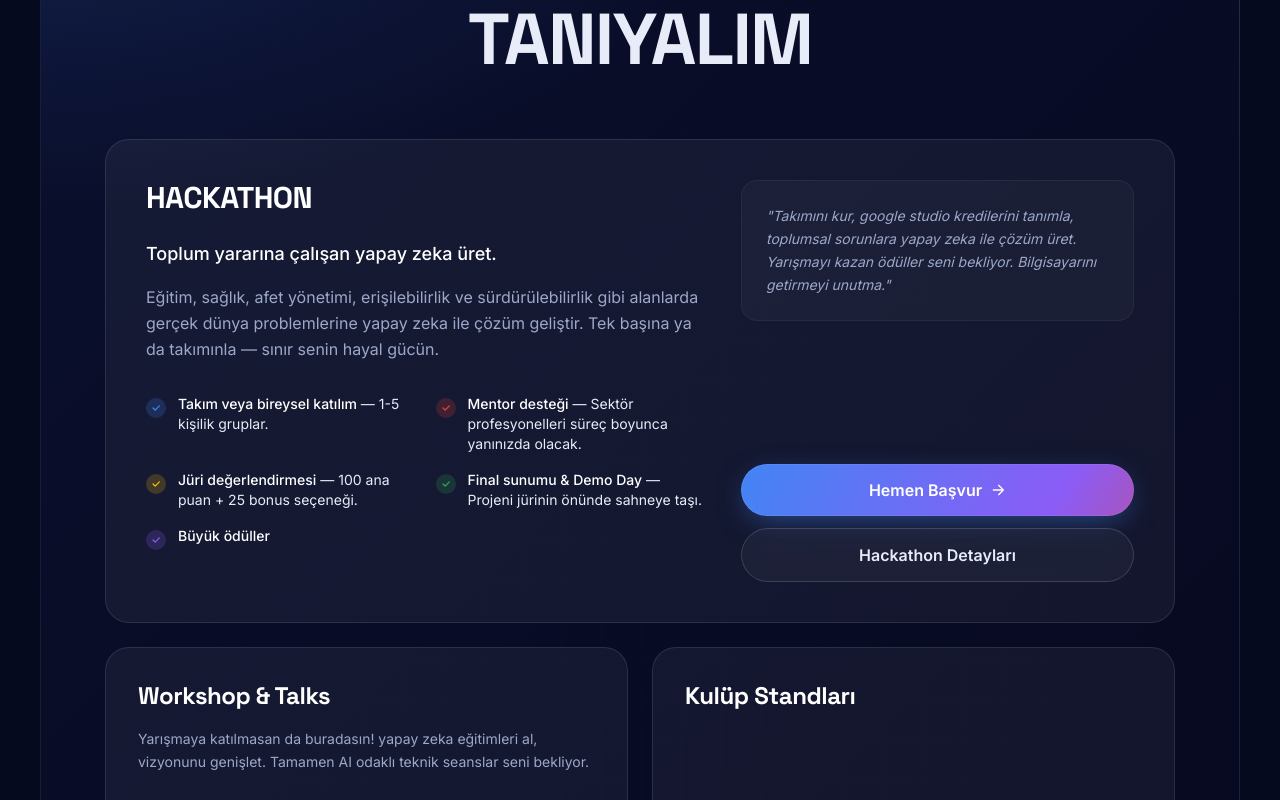
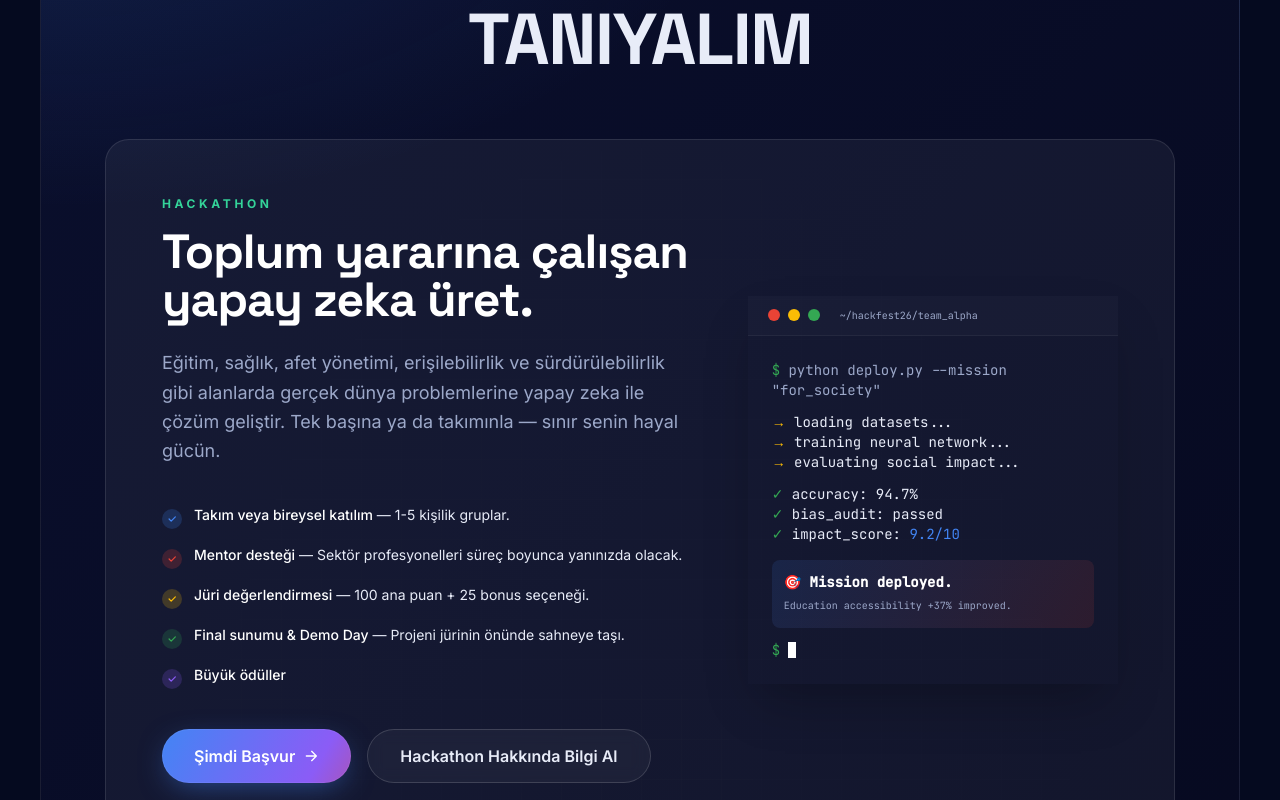
Before and after one commit to BeyzaESER22/HackatonWebSitesi, a Next.js app: page / in a window 1280 px wide. Shown: the part 3540-4340 px from the top of the page. Built offline with nearby package versions, Linux system fonts and the light colour scheme; no server answers.

Commit message:
Layout: pixel-perfect fix for large rectangular card with 2-column hero-style layout

```diff
--- a/src/components/sections/Highlights.js
+++ b/src/components/sections/Highlights.js
@@ -6,6 +6,7 @@ import { Button, ArrowRightIcon } from '@/components/ui/Button';
 import { RevealOnScroll } from '@/components/effects/RevealOnScroll';
 import { sponsors } from '@/data/sponsors';
 import { COLORS } from '@/lib/constants';
+import { useApp } from '@/context/AppContext';
 
 const bullets = [
   { color: COLORS.blue,   bold: 'Takım veya bireysel katılım', tail: ' — 1-5 kişilik gruplar.' },
@@ -16,6 +17,7 @@ const bullets = [
 ];
 
 export function Highlights() {
+  const { openModal } = useApp();
   const mainSponsors = sponsors.filter(s => s.size === 'main');
   const supportSponsors = sponsors.filter(s => s.size === 'support');
 
@@ -57,46 +59,53 @@ export function Highlights() {
                 </h2>
               </div>
 
-              {/* Layout Restructure: 1 Large on Top, 2 Squares Below */}
+              {/* Layout Restructure: 1 Large on Top (Hero Fix Layout), 2 Squares Below */}
               <div className="flex flex-col gap-6 mb-12">
-                {/* 1. Large Rectangular Card (Hackathon) */}
-                <div className="bg-white/5 border border-white/10 rounded-3xl p-8 md:p-10 flex flex-col hover:bg-white/[0.08] transition-all group w-full">
-                  <div className="grid lg:grid-cols-12 gap-8 items-start">
-                    <div className="lg:col-span-7">
-                      <h3 className="font-display text-3xl font-bold text-white mb-6">HACKATHON</h3>
-                      <p className="text-white font-medium text-lg mb-4">Toplum yararına çalışan yapay zeka üret.</p>
-                      <p className="text-ink-dim leading-relaxed mb-8">
+
+                {/* 1. Large Rectangular Card (Hackathon) — FIXED HERO LAYOUT */}
+                <div className="bg-white/5 border border-white/10 rounded-3xl p-8 md:p-12 lg:p-14 flex flex-col hover:bg-white/[0.07] transition-all group w-full overflow-hidden relative">
+                  <div className="grid lg:grid-cols-12 gap-12 items-center relative z-10">
+
+                    {/* LEFT SIDE (60%) */}
+                    <div className="lg:col-span-7 text-left">
+                      <div className="text-xs font-bold uppercase tracking-[0.3em] text-emerald-400 mb-4">HACKATHON</div>
+                      <h3 className="font-display text-4xl md:text-5xl font-bold text-white mb-6 leading-tight">
+                        Toplum yararına çalışan <span className="hf-text-gradient">yapay zeka</span> üret.
+                      </h3>
+                      <p className="text-ink-dim text-lg mb-10 leading-relaxed max-w-xl">
                         Eğitim, sağlık, afet yönetimi, erişilebilirlik ve sürdürülebilirlik gibi alanlarda gerçek dünya problemlerine yapay zeka ile çözüm geliştir. Tek başına ya da takımınla — sınır senin hayal gücün.
                       </p>
 
-                      <ul className="grid sm:grid-cols-2 gap-4 mb-8">
+                      {/* Feature List */}
+                      <ul className="space-y-4 mb-10">
                         {bullets.map((b, i) => (
-                          <li key={i} className="flex items-start gap-3">
+                          <li key={i} className="flex items-start gap-3 text-sm">
                             <span className="mt-1 w-5 h-5 rounded-full flex items-center justify-center shrink-0" style={{ background: `${b.color}33` }}>
                               <svg width="10" height="10" viewBox="0 0 24 24" fill="none">
                                 <path d="M5 12l5 5L20 7" stroke={b.color} strokeWidth="3" strokeLinecap="round" strokeLinejoin="round" />
                               </svg>
                             </span>
-                            <span className="text-sm"><span className="text-white font-medium">{b.bold}</span>{b.tail}</span>
+                            <span><span className="text-white font-medium">{b.bold}</span>{b.tail}</span>
                           </li>
                         ))}
                       </ul>
+
+                      {/* CTA Buttons - Aligned Left */}
+                      <div className="flex flex-col sm:flex-row gap-4">
+                        <Button onClick={() => openModal('hack')} size="lg" className="px-8" iconRight={<ArrowRightIcon />}>
+                          Şimdi Başvur
+                        </Button>
+                        <Button as={Link} href="/hackathon" variant="ghost" size="lg" className="px-8 border-white/10 hover:bg-white/5">
+                          Hackathon Hakkında Bilgi Al
+                        </Button>
+                      </div>
                     </div>
 
-                    <div className="lg:col-span-5 flex flex-col h-full justify-between gap-6">
-                      <div className="p-6 rounded-2xl bg-white/[0.03] border border-white/5">
-                         <p className="text-sm text-ink-dim italic leading-relaxed">
-                            "Takımını kur, google studio kredilerini tanımla, toplumsal sorunlara yapay zeka ile çözüm üret. Yarışmayı kazan ödüller seni bekliyor. Bilgisayarını getirmeyi unutma."
-                         </p>
-                      </div>
-                      <div className="flex flex-col gap-3">
-                        <Button onClick={() => openModal('hack')} size="lg" className="w-full" iconRight={<ArrowRightIcon />}>
-                          Hemen Başvur
-                        </Button>
-                        <Button as={Link} href="/hackathon" variant="ghost" size="lg" className="w-full border-white/10">
-                          Hackathon Detayları
-                        </Button>
-                      </div>
+                    {/* RIGHT SIDE (40%) — TERMINAL CARD */}
+                    <div className="lg:col-span-5 relative">
+                      <RevealOnScroll delay={0.2}>
+                        <TerminalCard />
+                      </RevealOnScroll>
                     </div>
                   </div>
                 </div>
@@ -232,3 +241,33 @@ export function Highlights() {
     </section>
   );
 }
+
+function TerminalCard() {
+  return (
+    <div className="hf-glass overflow-hidden relative shadow-2xl">
+      <div className="flex items-center gap-2 px-5 py-3 border-b border-white/5 bg-white/[.02]">
+        <span className="w-3 h-3 rounded-full bg-google-red" />
+        <span className="w-3 h-3 rounded-full bg-google-yellow" />
+        <span className="w-3 h-3 rounded-full bg-google-green" />
+        <span className="ml-3 font-mono text-[10px] text-ink-dim">~/hackfest26/team_alpha</span>
+      </div>
+      <div className="p-6 font-mono text-xs md:text-sm leading-relaxed">
+        <div className="text-ink-dim"><span style={{ color: COLORS.green }}>$</span> python deploy.py --mission "for_society"</div>
+        <div className="mt-3"><span style={{ color: COLORS.yellow }}>→</span> loading datasets...</div>
+        <div><span style={{ color: COLORS.yellow }}>→</span> training neural network...</div>
+        <div><span style={{ color: COLORS.yellow }}>→</span> evaluating social impact...</div>
+        <div className="mt-3"><span style={{ color: COLORS.green }}>✓</span> accuracy: 94.7%</div>
+        <div><span style={{ color: COLORS.green }}>✓</span> bias_audit: passed</div>
+        <div><span style={{ color: COLORS.green }}>✓</span> impact_score: <span style={{ color: COLORS.blue }}>9.2/10</span></div>
+        <div className="mt-4 p-3 rounded-lg" style={{ background: 'linear-gradient(120deg, rgba(66,133,244,.12), rgba(234,67,53,.12))' }}>
+          <div className="text-white font-bold">🎯 Mission deployed.</div>
+          <div className="text-ink-dim text-[10px] mt-1">Education accessibility +37% improved.</div>
+        </div>
+        <div className="mt-3 flex items-center gap-2">
+          <span style={{ color: COLORS.green }}>$</span>
+          <span className="inline-block w-2 h-4 bg-white hf-caret" />
+        </div>
+      </div>
+    </div>
+  );
+}
```
